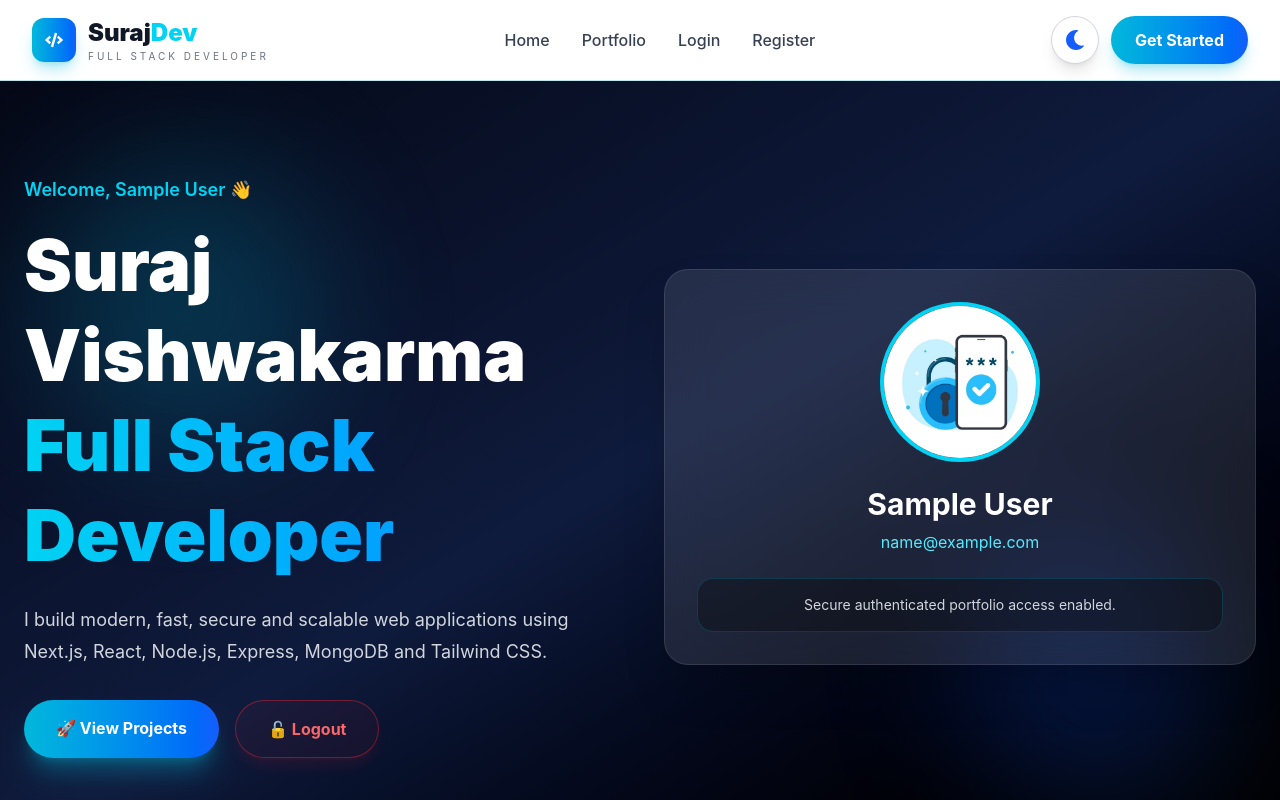
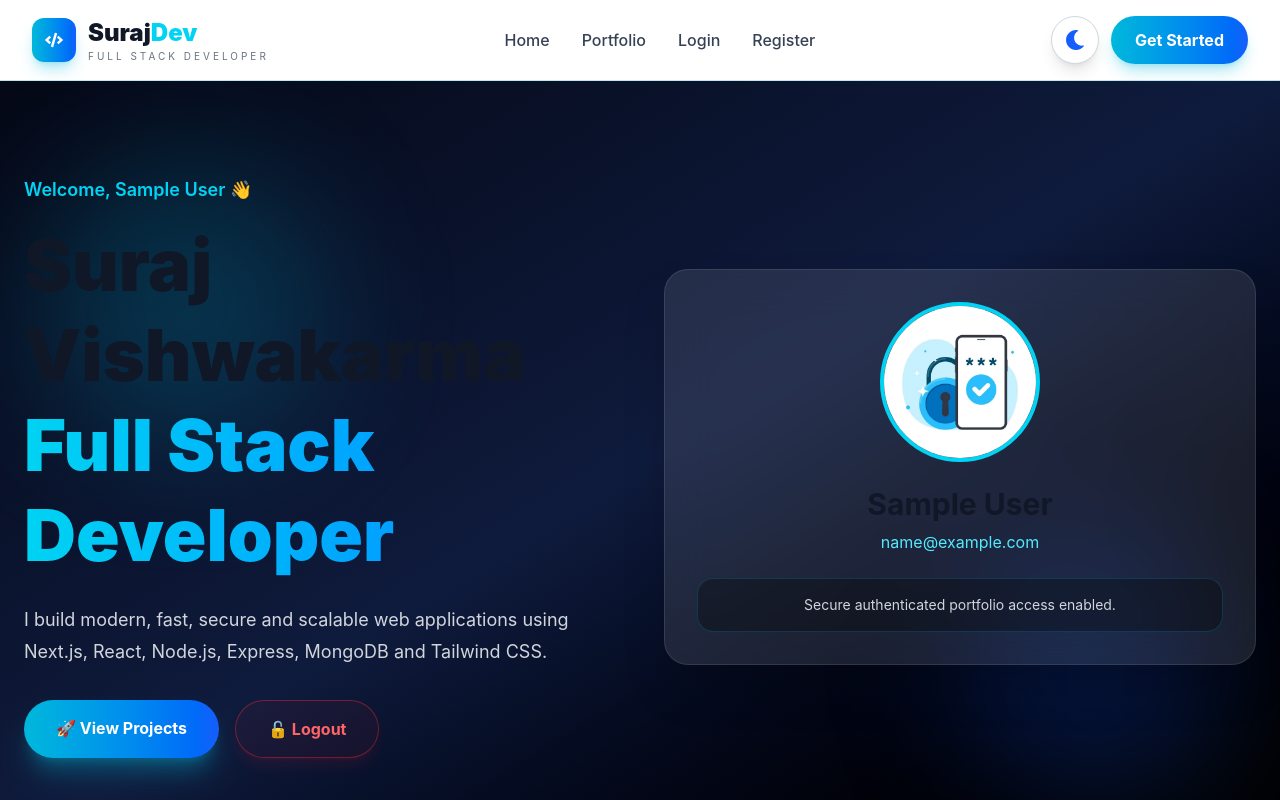
Before and after one commit to Vishwakarmasuraj333/Auth-Project, a Next.js app in the folder frontend/: page /dashboard in a window 1280 px wide. Shown: the top 800 px of the page. Built offline with nearby package versions, Linux system fonts and the light colour scheme; sample sign-in values are in the browser's storage.

Commit message:
fix dashboard user type

```diff
--- a/frontend/app/dashboard/page.tsx
+++ b/frontend/app/dashboard/page.tsx
@@ -12,6 +12,14 @@ import ContactSection from "../components/dashboard/ContactSection";
 import AISection from "../components/dashboard/AISection";
 import ExperienceTimeline from "../components/dashboard/ExperienceTimeline";
 import EducationSection from "../components/dashboard/EducationSection";
+
+type User = {
+  id?: string;
+  _id?: string;
+  name?: string;
+  email?: string;
+};
+
 export default function DashboardPage() {
   const router = useRouter();
   const [user, setUser] = useState<User | null>(null);
@@ -25,7 +33,13 @@ export default function DashboardPage() {
       return;
     }
 
-    setUser(JSON.parse(savedUser));
+    try {
+      setUser(JSON.parse(savedUser));
+    } catch {
+      localStorage.removeItem("token");
+      localStorage.removeItem("user");
+      router.push("/login");
+    }
   }, [router]);
 
   const logout = () => {
@@ -35,16 +49,15 @@ export default function DashboardPage() {
   };
 
   return (
-    <main className="min-h-screen bg-[#050816] text-white">
+    <main className="min-h-screen bg-white text-gray-900 transition-colors duration-300 dark:bg-[#050816] dark:text-white">
       <HeroSection user={user} logout={logout} />
       <Aboutimgsection />
       <AboutSection />
       <SkillsSection />
-         <AISection />
+      <AISection />
       <ExperienceTimeline />
       <EducationSection />
       <ProjectsSection />
-
       <ContactSection />
     </main>
   );
```
